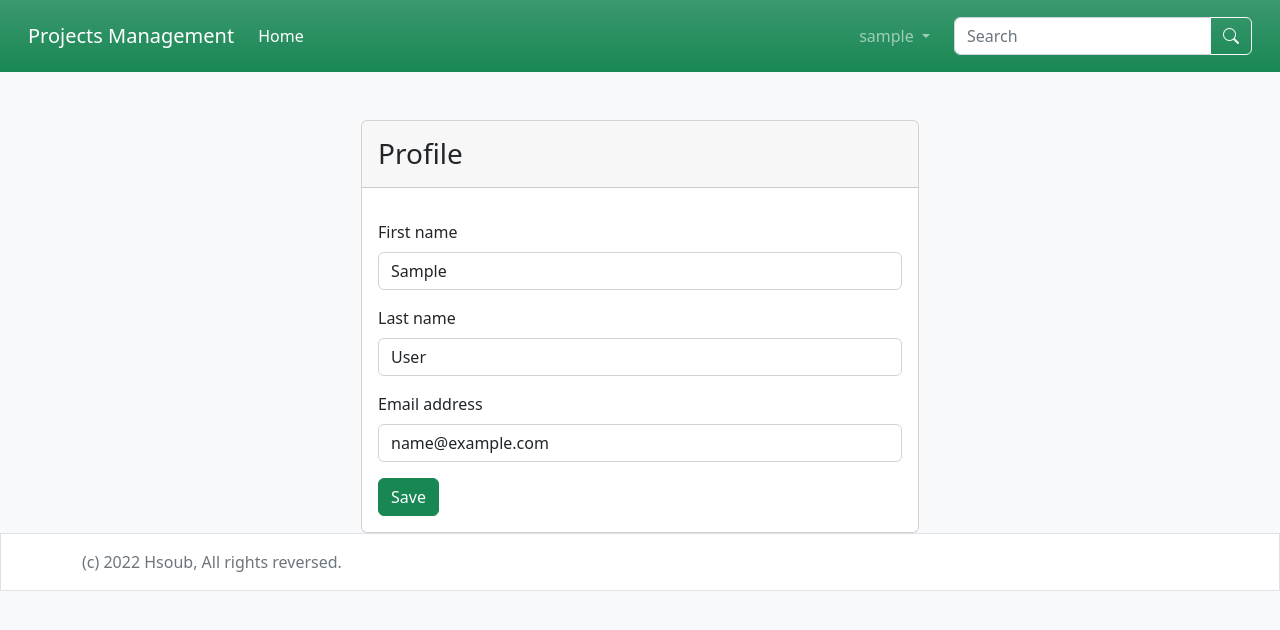
After one commit to Ayman-monn/django_pm, a Django app: page /accounts/profile/ in a window 1280 px wide. The commit adds this page. Shown: the top 630 px of the page. Run offline with Django 4.2, Linux system fonts and the light colour scheme; the visitor is signed in with stand-in values (Sample User, id 1).

Commit message:
Registration & Profile update

```diff
--- a/accounts/forms.py
+++ b/accounts/forms.py
@@ -1,5 +1,6 @@
-from django.contrib.auth.forms import AuthenticationForm
+from django.contrib.auth.forms import AuthenticationForm, UserCreationForm, UserChangeForm
 from django import forms
+from django.contrib.auth.models import User
 
 attrs = {'class': 'form-control'}
 
@@ -16,3 +17,48 @@ class UserLoginForm(AuthenticationForm):
         label='Password',
         widget=forms.PasswordInput(attrs=attrs)
     )
+
+
+class UserCreateForm(UserCreationForm):
+    first_name = forms.CharField(
+        label='First Name',
+        widget=forms.TextInput(attrs=attrs)
+    )
+    last_name = forms.CharField(
+        label='Last Name',
+        widget=forms.TextInput(attrs=attrs)
+    )
+    username = forms.CharField(
+        label='Username',
+        widget=forms.TextInput(attrs=attrs)
+    )
+    email = forms.EmailField(
+        label='email',
+        widget=forms.TextInput(attrs=attrs)
+    )
+    password1 = forms.CharField(
+        label='Password',
+        strip=False,
+        widget=forms.PasswordInput(attrs=attrs)
+    )
+    password2 = forms.CharField(
+        label='Password Confirmation',
+        strip=False,
+        widget=forms.PasswordInput(attrs=attrs)
+    )
+
+    class Meta(UserCreationForm.Meta):
+        fields = ('first_name', 'last_name', 'username', 'email')
+
+
+class ProfileFrom(UserChangeForm):
+    password = None
+
+    class Meta:
+        model = User
+        fields = ('first_name', 'last_name', 'email')
+        widgets = {
+            'first_name': forms.TextInput(attrs=attrs),
+            'last_name': forms.TextInput(attrs=attrs),
+            'email': forms.EmailInput(attrs=attrs),
+        }
--- /dev/null
+++ b/accounts/templates/profile.html
@@ -0,0 +1,22 @@
+{% extends 'base.html' %}
+{% load i18n %}
+{% block content %}
+    <div class="container">
+        <div class="row justify-content-md-center">
+            <div class="card col-md-6 px-0">
+                <div class="card-header">
+                    <h3 class="mb-0 py-2">{% trans 'Profile' %}</h3>
+                </div>
+                <div class="card-body">
+                    <form method="POST">
+                        {% csrf_token %}
+                        {% include 'common/form.html' with form=form %}
+                        <button class="btn btn-success btn-block">
+                            {% translate 'Save' %}
+                        </button>
+                    </form>
+                </div>
+            </div>
+        </div>
+    </div>
+{% endblock %}
--- a/accounts/urls.py
+++ b/accounts/urls.py
@@ -1,9 +1,11 @@
 from django.contrib.auth.views import LoginView
 from django.urls import path, include
 from accounts.forms import UserLoginForm
-
+from accounts.views import RegisterView, edit_profile
 
 urlpatterns = [
     path('login/', LoginView.as_view(authentication_form=UserLoginForm), name='login'),
+    path('register/', RegisterView.as_view(), name='register'),
+    path('profile/', edit_profile, name='profile'),
     path('', include('django.contrib.auth.urls')),
 ]
--- a/accounts/views.py
+++ b/accounts/views.py
@@ -1,3 +1,30 @@
-from django.shortcuts import render
+from django.contrib.auth.decorators import login_required
+from django.shortcuts import render, redirect
+from django.urls import reverse_lazy
+from django.views.generic import CreateView
+from accounts.forms import ProfileFrom, UserCreateForm
+from django.contrib.auth import login
 
-# Create your views here.
+
+class RegisterView(CreateView):
+    form_class = UserCreateForm
+    # success_url = reverse_lazy('login')
+    template_name = 'registration/register.html'
+
+    def get_success_url(self):
+        login(self.request, self.object)
+        return reverse_lazy('Projects_list')
+
+
+@login_required
+def edit_profile(request):
+    if request.method == 'POST':
+        form = ProfileFrom(request.POST, instance=request.user)
+        if form.is_valid():
+            form.save()
+            return redirect('profile')
+    else:
+        form = ProfileFrom(instance=request.user)
+        return render(request, 'profile.html', {
+            'form': form
+        })
--- a/projects/templates/partials/header.html
+++ b/projects/templates/partials/header.html
@@ -18,7 +18,7 @@
             {{ user.username}}
           </a>
           <ul class="dropdown-menu">
-            <li><a class="dropdown-item" href="#">{% trans 'Profile' %}</a></li>
+            <li><a class="dropdown-item" href="{% url 'profile' %}">{% trans 'Profile' %}</a></li>
             <li><hr class="dropdown-divider"></li>
             <li><a class="dropdown-item" href="{% url 'logout' %}">{% trans 'Logout' %}</a></li>
           </ul>
@@ -37,6 +37,7 @@
             </div>
          </form>
       {% else %}
+        <a class="btn btn-outline-light" href="{% url 'register' %}">{% trans 'Register' %}</a>
         <a class="btn btn-outline-light" href="{% url 'login' %}">{% trans 'Login' %}</a>
       {% endif %}
 
```
Also changed, not shown: accounts/templates/registration/register.html (added, +22 -0 lines).
